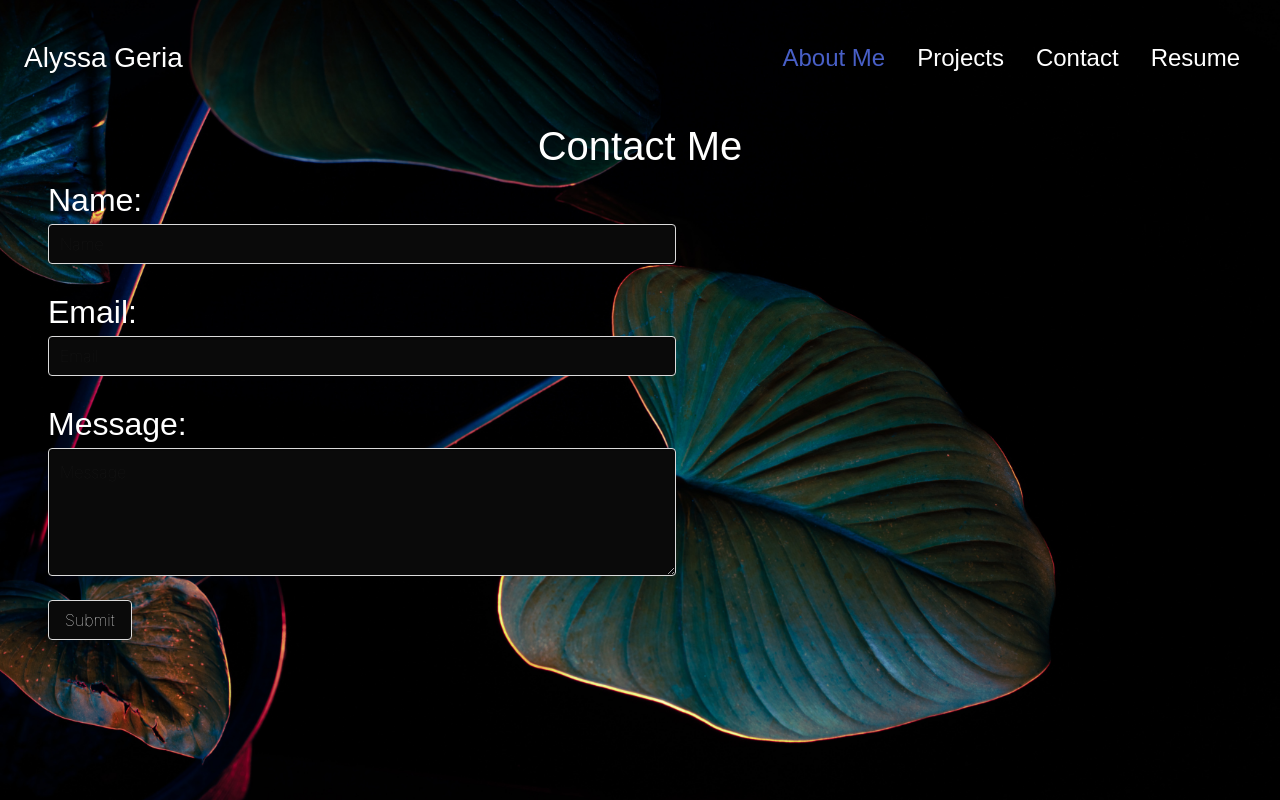
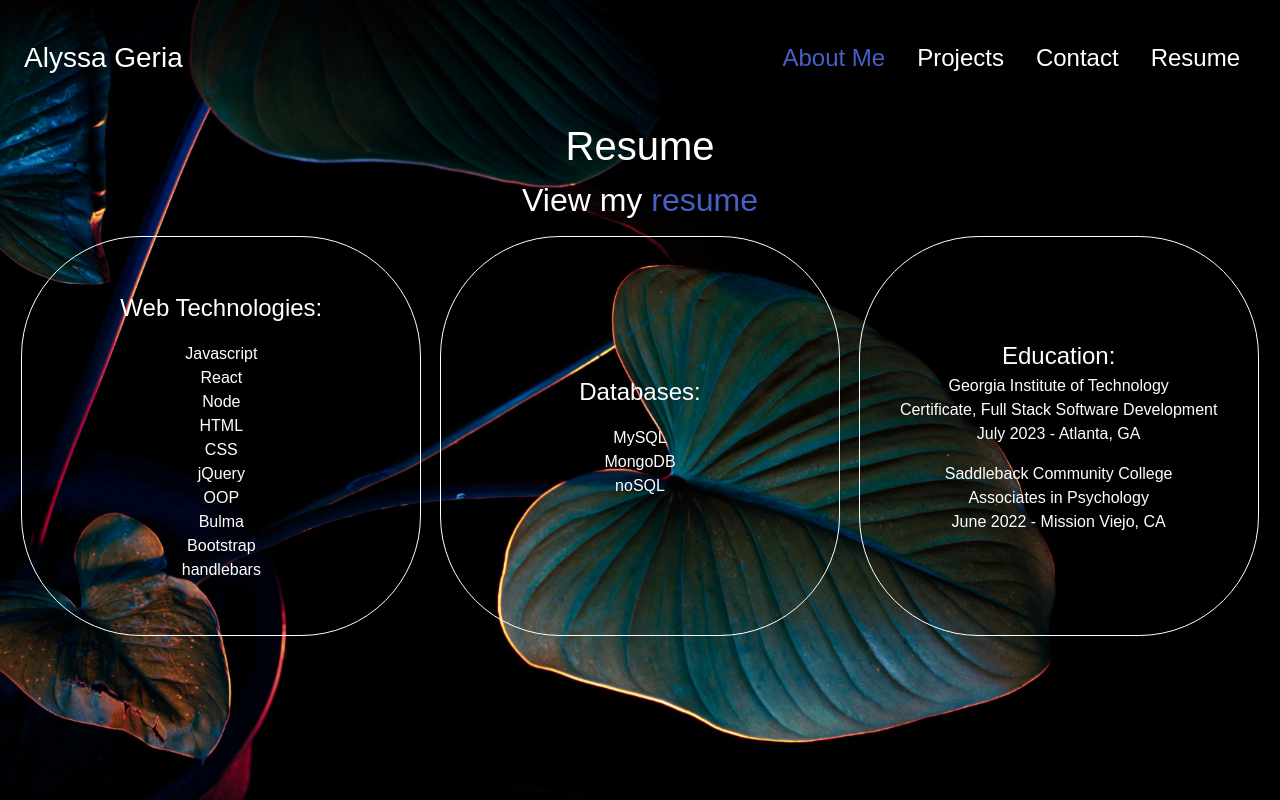
Before and after one commit to alyssageria/react-portfolio, a React (Create React App) app: page / in a window 1280 px wide. Built offline with nearby package versions, Linux system fonts and the light colour scheme.

Commit message:
progress on resume

```diff
--- a/src/App.css
+++ b/src/App.css
@@ -136,3 +136,12 @@
 .project-5:hover {
   filter: grayscale(90%);
 }
+
+/* resume page styles */
+.box-1,
+.box-2 {
+  border: 1px solid white;
+  border-radius: 30%;
+  height: 25rem;
+  width: 25rem;
+}
--- a/src/App.js
+++ b/src/App.js
@@ -4,12 +4,13 @@ import Navbar from './components/Navbar';
 import About from './components/pages/About';
 import Projects from './components/pages/Projects';
 import Contact from './components/pages/Contact';
+import Resume from './components/pages/Resume';
 
 function App() {
   return (
     <div className="App">
       <Navbar />
-      <Contact />
+      <Resume />
     </div>
   );
 }
--- /dev/null
+++ b/src/components/pages/Resume.js
@@ -0,0 +1,53 @@
+import React from 'react';
+import 'bulma/css/bulma.css';
+
+function Resume() {
+    return (
+        <div>
+            <h1 className='has-text-white is-size-2 has-text-centered'>Resume</h1>
+            <div>
+                <p className='has-text-white is-size-3 has-text-centered'>View my <a href='https://docs.google.com/document/d/1V6B5vWDCXeDtD6i6N2EvKgv9SIy9R46OaYk_SDO1ZlA/edit?usp=sharing'>resume</a></p>
+                <div className='is-flex is-justify-content-space-around m-3'>
+                    <div className='box-1 is-flex is-flex-direction-column is-justify-content-center is-align-items-center'>
+                        <p className='has-text-white has-text-centered is-size-4'>Web Technologies:</p>
+                        <ul className='has-text-white has-text-centered'>
+                            <li className='mt-4'>Javascript</li>
+                            <li>React</li>
+                            <li>Node</li>
+                            <li>HTML</li>
+                            <li>CSS</li>
+                            <li>jQuery</li>
+                            <li>OOP</li>
+                            <li>Bulma</li>
+                            <li>Bootstrap</li>
+                            <li>handlebars</li>
+                        </ul>
+                    </div>
+                    <div className='box-2 is-flex is-flex-direction-column is-justify-content-center is-align-items-center'>
+                        <p className='has-text-white has-text-centered is-size-4'>Databases:</p>
+                        <ul className='has-text-white has-text-centered'>
+                            <li className='mt-4'>MySQL</li>
+                            <li>MongoDB</li>
+                            <li>noSQL</li>
+                        </ul>
+                    </div>
+                    <div className='box-2 is-flex is-flex-direction-column is-justify-content-center is-align-items-center'>
+                        <p className='has-text-white has-text-centered is-size-4'>Education:</p>
+                        <ul className='has-text-white has-text-centered'>
+                            <li>Georgia Institute of Technology <br></br>
+                                Certificate, Full Stack Software Development <br></br>
+                                July 2023 - Atlanta, GA
+                            </li>
+                            <li className='mt-4'>Saddleback Community College <br></br>
+                                Associates in Psychology <br></br>
+                                June 2022 - Mission Viejo, CA
+                            </li>
+                        </ul>
+                    </div>
+                </div>
+            </div>
+        </div>
+    )
+}
+
+export default Resume;
```
Also changed, not shown: src/components/CurrentPage.js (+22 -0 lines).
